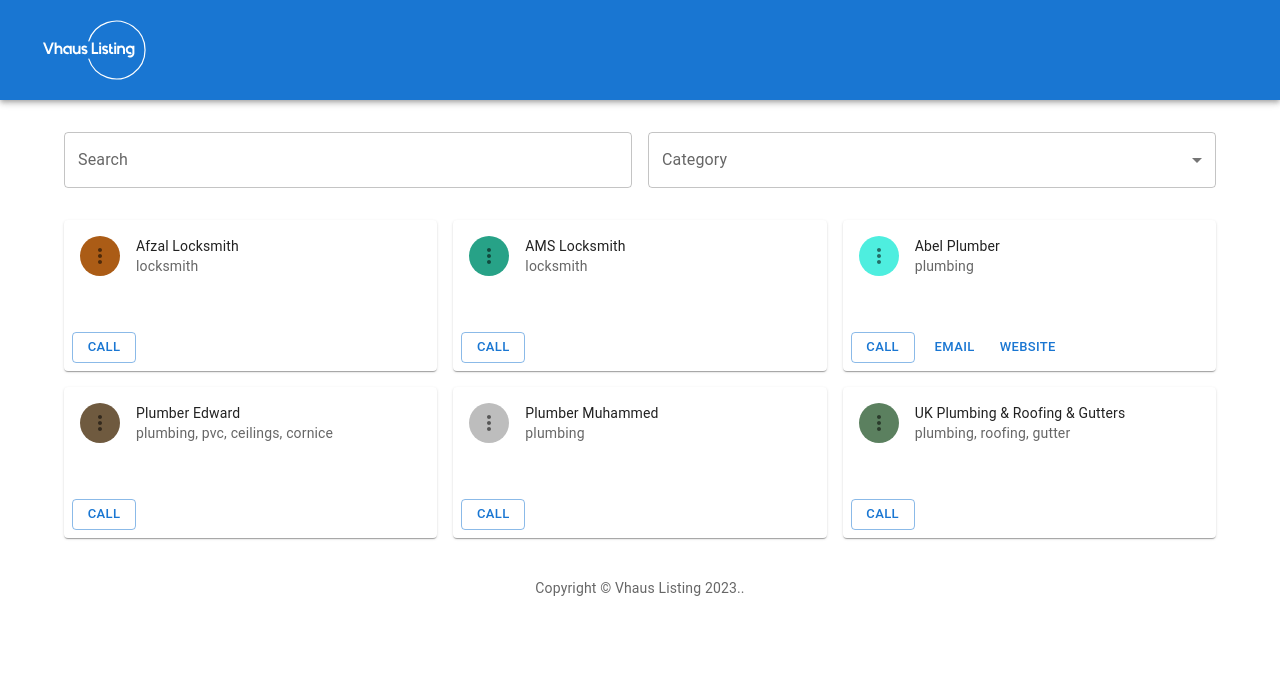
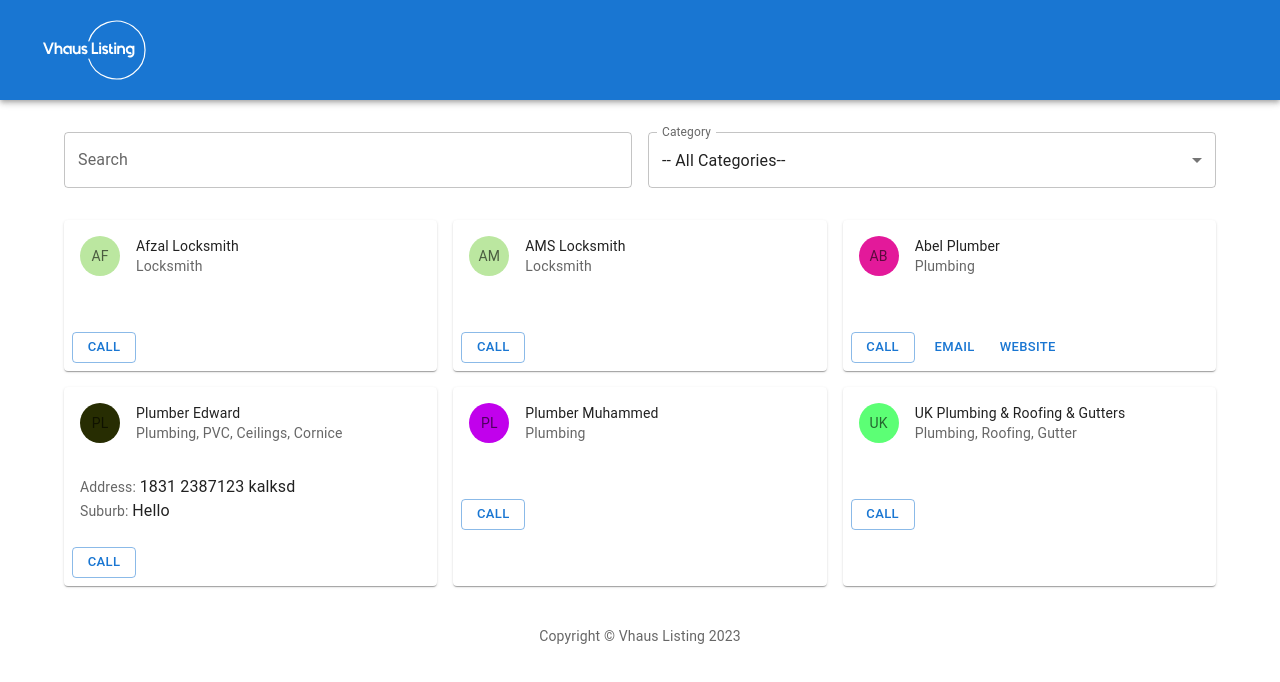
Before and after one commit to Vhaus-Code/Vhaus-Listings, a React (Create React App) app: page / in a window 1280 px wide. Shown: the top 682 px of the page. Built offline with nearby package versions, Linux system fonts and the light colour scheme.

Commit message:
🚀 Fix functionality for search

```diff
--- a/src/App.js
+++ b/src/App.js
@@ -9,21 +9,34 @@
 import Container from "@mui/material/Container";
 import CssBaseline from "@mui/material/CssBaseline";
 import { createTheme, ThemeProvider } from "@mui/material/styles";
-import { Grid } from "@mui/material";
+import { Grid, Typography } from "@mui/material";
 
 const theme = createTheme();
 
 export default function App() {
-  const [state, setState] = useState({
+  const defaultState = {
     searchString: "",
+    searchCategory: "",
     listingsData: listings,
-  });
+  };
+  const [state, setState] = useState(defaultState);
 
   function handleInputChange(event) {
     const value = event.target.value;
     let industryFilter;
-    if (value) {
-      industryFilter = state.listingsData.map((item) => ({
+    if (value && state.searchCategory && state.searchCategory !== "ALL") {
+      industryFilter = listings
+        .filter((item) => item.industry.includes(state.searchCategory))
+        .map((item) => ({
+          ...item,
+          listings: item.listings.filter(
+            (list) =>
+              list.businessName.toLowerCase().includes(value.toLowerCase()) ||
+              list.servicesOffered.toLowerCase().includes(value.toLowerCase())
+          ),
+        }));
+    } else if (value) {
+      industryFilter = listings.map((item) => ({
         ...item,
         listings: item.listings.filter(
           (list) =>
@@ -32,7 +45,7 @@
         ),
       }));
     } else {
-      industryFilter = listings;
+      industryFilter = state.listingsData;
     }
     setState({
       ...state,
@@ -42,7 +55,17 @@
   }
   function handleSelectChange(event) {
     const value = event.target.value;
-    const industryFilter = listings.map((item) => ({
+    if (value === "ALL") {
+      setState({
+        ...state,
+        searchString: "",
+        searchCategory: value,
+        listingsData: listings,
+      });
+    } else {
+      const returnedData = listings
+        .filter((item) => item.industry.includes(value))
+        .map((item) => ({
           ...item,
           listings: item.listings.filter(
             (list) =>
@@ -52,9 +75,10 @@
         }));
       setState({
         ...state,
-      searchString: value,
-      listingsData: industryFilter,
+        searchCategory: value,
+        listingsData: returnedData,
       });
+    }
   }
 
   return (
@@ -64,17 +88,31 @@
       <ThemeProvider theme={theme}>
         <Container component="main" maxWidth="lg">
           <SearchBox
+            searchCategory={state.searchCategory}
+            searchString={state.searchString}
             handleInputChange={handleInputChange}
             handleSelectChange={handleSelectChange}
           />
           <Grid container spacing={2}>
-            {state.listingsData.map((industry, key) => {
+            {state.listingsData ? (
+              state.listingsData.map((industry) => {
                 return industry.listings.map((listItem, key) => (
                   <Grid item xs={12} md={4} key={key}>
-                  <ListGroup key={key} listItem={listItem} />
+                    <ListGroup
+                      key={key}
+                      listItem={listItem}
+                      colorCode={industry.colorCode}
+                    />
                   </Grid>
                 ));
-            })}
+              })
+            ) : (
+              <Grid item xs={12} md={12}>
+                <Typography variant="h5" color="text.secondary">
+                  No results found, try a different search or selection
+                </Typography>
+              </Grid>
+            )}
           </Grid>
           <CopyrightFooter />
         </Container>
--- a/src/components/CopyrightFooter.js
+++ b/src/components/CopyrightFooter.js
@@ -2,7 +2,7 @@
 import Typography from "@mui/material/Typography";
 
 export default function Copyright() {
-  var copyrightText = "Vhaus Listing " + new Date().getFullYear() + ".";
+  var copyrightText = "Vhaus Listing " + new Date().getFullYear();
   return (
     <Typography
       variant="body2"
@@ -10,7 +10,7 @@
       align="center"
       sx={{ mt: 5, mb: 5 }}
     >
-      {`Copyright © ${copyrightText}.`}
+      {`Copyright © ${copyrightText}`}
     </Typography>
   );
 }
--- a/src/components/ListGroup.js
+++ b/src/components/ListGroup.js
@@ -14,7 +14,6 @@
   ListItemText,
   Typography,
 } from "@mui/material";
-import MoreVertIcon from "@mui/icons-material/MoreVert";
 
 import * as React from "react";
 export default function ListGroup(props) {
@@ -30,28 +29,42 @@
     website,
   } = props.listItem;
   return (
-    <Card key={businessName}>
+    <Card key={businessName} style={{ height: "100%" }}>
       <CardHeader
         avatar={
-          <Avatar sx={{ bgcolor: randomColor() }} aria-label="hello">
+          <Avatar sx={{ bgcolor: AvatarColor(props.colorCode) }}>
             <IconButton aria-label="settings">
-              <MoreVertIcon />
+              <Typography variant="body2" color="text.secondary">
+                {businessName.charAt(0) + businessName.toUpperCase().charAt(1)}
+              </Typography>
             </IconButton>
           </Avatar>
         }
-        // action={
-        //   <IconButton aria-label="settings">
-        //     <MoreVertIcon />
-        //   </IconButton>
-        // }
         title={businessName}
         subheader={servicesOffered}
       />
       <CardContent>
-        <Typography variant="body2" color="text.secondary">
-          {address ? "Address: " + address : null}
-          {suburb ? "Suburb: " + suburb : null}
-        </Typography>
+        {address ? (
+          <>
+            <Typography variant="body2" color="text.secondary" display="inline">
+              Address:&nbsp;
+            </Typography>
+            <Typography variant="body1" color="text.primary" display="inline">
+              {address}
+            </Typography>
+          </>
+        ) : null}
+        {suburb ? (
+          <>
+            <br mt={4} />
+            <Typography variant="body2" color="text.secondary" display="inline">
+              Suburb:&nbsp;
+            </Typography>
+            <Typography variant="body1" color="text.primary" display="inline">
+              {suburb}
+            </Typography>
+          </>
+        ) : null}
       </CardContent>
       <CardActions>
         <CallButton
@@ -66,7 +79,10 @@
   );
 }
 
-function randomColor() {
+function AvatarColor(colorCode) {
+  if (colorCode) {
+    return colorCode;
+  }
   let hex = Math.floor(Math.random() * 0xffffff);
   return "#" + hex.toString(16);
 }
@@ -130,13 +146,25 @@
       <List>
         <ListItem disablePadding>
           <ListItemButton href={`tel:${contactNo}`}>
-            <ListItemText>Primary: {contactNo}</ListItemText>
+            <ListItemText>
+              <Typography variant="body2" color="text.primary" display="inline">
+                Primary:&nbsp;{contactNo}
+              </Typography>
+            </ListItemText>
           </ListItemButton>
         </ListItem>
         {mobileNo ? (
           <ListItem disablePadding>
             <ListItemButton href={`tel:${mobileNo}`}>
-              <ListItemText>Secondary: {mobileNo}</ListItemText>
+              <ListItemText>
+                <Typography
+                  variant="body2"
+                  color="text.primary"
+                  display="inline"
+                >
+                  Secondary:&nbsp;{mobileNo}
+                </Typography>
+              </ListItemText>
             </ListItemButton>
           </ListItem>
         ) : null}
--- a/src/components/SearchBox.js
+++ b/src/components/SearchBox.js
@@ -1,5 +1,4 @@
 import * as React from "react";
-import Button from "@mui/material/Button";
 import TextField from "@mui/material/TextField";
 import Grid from "@mui/material/Grid";
 import Box from "@mui/material/Box";
@@ -10,6 +9,7 @@
 import listings from "../listings.json";
 
 export default function SearchBox(props) {
+  var searchValue = props.searchCategory ? props.searchCategory : "ALL";
   return (
     <Box
       sx={{
@@ -25,7 +25,7 @@
           <TextField
             fullWidth
             id="searchText"
-            value={props.search}
+            defaultValue={props.searchString}
             label="Search"
             name="Search String"
             onChange={props.handleInputChange}
@@ -33,20 +33,20 @@
         </Grid>
         <Grid item xs={6}>
           <FormControl fullWidth>
-            <InputLabel id="demo-simple-select-label">Category</InputLabel>
+            <InputLabel id="category-select">Category</InputLabel>
             <Select
-              labelId="demo-simple-select-label"
-              id="demo-simple-select"
-              value={props.search}
+              labelId="category-select"
+              id="category-select"
+              value={searchValue}
               label="Category"
               onChange={props.handleSelectChange}
             >
+              <MenuItem key="ALL" value="ALL">
+                -- All Categories--
+              </MenuItem>
               {listings.map((item, key) => {
                 return (
-                  <MenuItem
-                    key={key}
-                    value={item.industry.toUpperCase().split(" ").join("_")}
-                  >
+                  <MenuItem key={key} value={item.industry}>
                     {item.industry}
                   </MenuItem>
                 );
--- a/src/listings.json
+++ b/src/listings.json
@@ -1,6 +1,7 @@
 [
     {
         "industry": "Technology, Media & Telecommunications",
+        "colorCode": "#bbe7a0",
         "listings": []
     },
     {
@@ -25,16 +26,17 @@
     },
     {
         "industry": "Locksmith",
+        "colorCode": "#bbe7a0",
         "listings": [
             {
                 "businessName": "Afzal Locksmith",
-                "servicesOffered": "locksmith",
+                "servicesOffered": "Locksmith",
                 "contactPerson": "Afzal",
                 "contactNo": "0746996347"
             },
             {
                 "businessName": "AMS Locksmith",
-                "servicesOffered": "locksmith",
+                "servicesOffered": "Locksmith",
                 "contactPerson": "AMS",
                 "contactNo": "0110217329",
                 "mobileNo": "0824541370"
@@ -46,7 +48,7 @@
         "listings": [
             {
                 "businessName": "Abel Plumber",
-                "servicesOffered": "plumbing",
+                "servicesOffered": "Plumbing",
                 "contactPerson": "Abel",
                 "contactNo": "0730671893",
                 "mobileNo": "0782544548",
@@ -57,18 +59,18 @@
             },
             {
                 "businessName": "Plumber Edward",
-                "servicesOffered": "plumbing, pvc, ceilings, cornice",
+                "servicesOffered": "Plumbing, PVC, Ceilings, Cornice",
                 "contactPerson": "Edward",
                 "contactNo": "0719376514",
                 "mobileNo": "",
                 "emailAddress": "",
-                "address": "",
-                "suburb": "",
+                "address": "1831 2387123 kalksd",
+                "suburb": "Hello",
                 "website": ""
             },
             {
                 "businessName": "Plumber Muhammed",
-                "servicesOffered": "plumbing",
+                "servicesOffered": "Plumbing",
                 "contactPerson": "Muhammed",
                 "contactNo": "0727035748",
                 "mobileNo": "",
@@ -79,7 +81,7 @@
             },
             {
                 "businessName": "UK Plumbing & Roofing & Gutters",
-                "servicesOffered": "plumbing, roofing, gutter",
+                "servicesOffered": "Plumbing, Roofing, Gutter",
                 "contactPerson": "Khaalid Aziz",
                 "contactNo": "0835961288",
                 "mobileNo": "0762567474",
```
Lines whose indentation alone changed are shown as unchanged.
